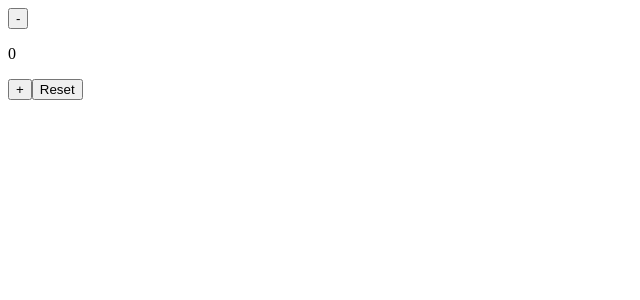
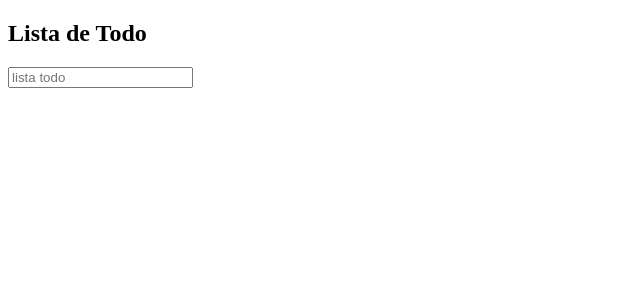
Before and after one commit to lukeemdq/30dayschallenge, a React (Vite) app: page / in a window 1280 px wide. Shown: the top 300 px of the page, without its empty margins (0-640 px from the left). Built offline with nearby package versions, Linux system fonts and the light colour scheme.

Commit message:
todo feita do dia 4

```diff
--- a/src/App.tsx
+++ b/src/App.tsx
@@ -1,5 +1,5 @@
+import { TodoList } from "./assets/components/day4/TodoList"
 
-import { Contador } from "./assets/components/day3/Contador"
 
 
 function App() {
@@ -7,7 +7,7 @@ function App() {
 
   return (
     <>
-      <Contador/>
+      <TodoList/>
     </>
   )
 }
--- a/src/assets/components/day4/TodoList.tsx
+++ b/src/assets/components/day4/TodoList.tsx
@@ -1,9 +1,53 @@
-
-const
+import { useState } from "react";
 
 const TodoList = () => {
-    return (
-        <>
-        </>
-    )
-}
+  const [listaTodo, setListaTodo] = useState<string[]>([]);
+  // const [valor, setValor] = useState<string>('')
+
+  const handleRemover = (indice: number) => {
+    const novoIndice = listaTodo.filter((item, index) => index !== indice);
+
+    setListaTodo(novoIndice);
+  };
+
+  const handleAdd = (event: React.FormEvent<HTMLFormElement>) => {
+    event.preventDefault();
+    const formData = new FormData(event.currentTarget);
+    const valor = formData.get("todoadd") as string;
+    console.log(valor);
+
+    if (!valor.trim()) return;
+    setListaTodo((prev) => [...prev, valor]);
+    event.currentTarget.reset();
+  };
+
+  return (
+    <>
+      <h2>Lista de Todo</h2>
+      <form onSubmit={handleAdd}>
+        <input type="text" placeholder="lista todo" name="todoadd" />
+      </form>
+
+      <ul>
+        {listaTodo.map((item, index) => (
+          <div>
+            <li
+              key={index}
+              style={{
+                display: "flex",
+                justifyContent: "space-between",
+                alignItems: "center",
+                marginBottom: "5px",
+              }}
+            >
+              <span>{item ? item : "Não tem nada a fazer ainda"}</span>
+              <button onClick={() => handleRemover(index)}>Remover</button>
+            </li>
+          </div>
+        ))}
+      </ul>
+    </>
+  );
+};
+
+export { TodoList };
```
